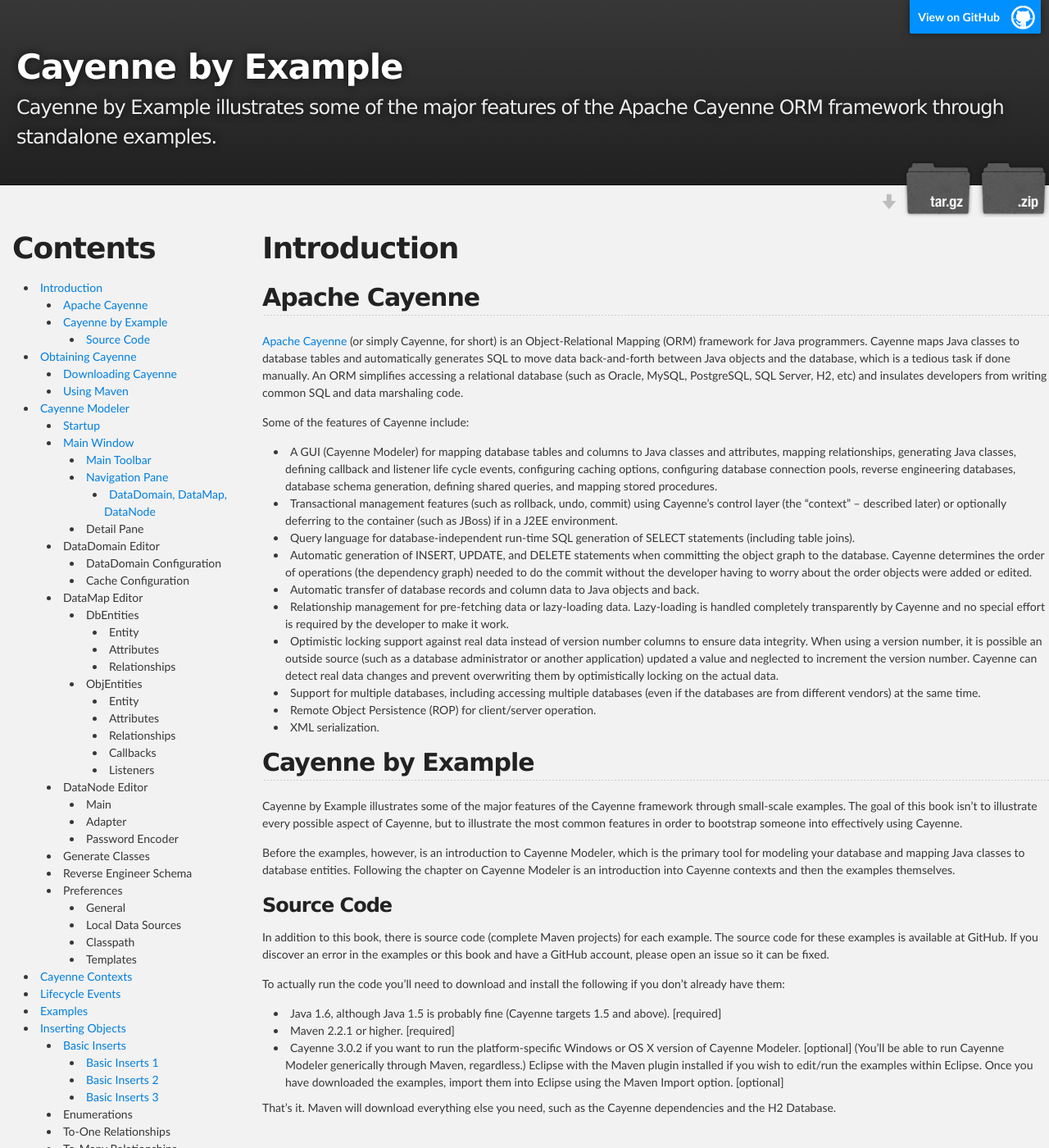
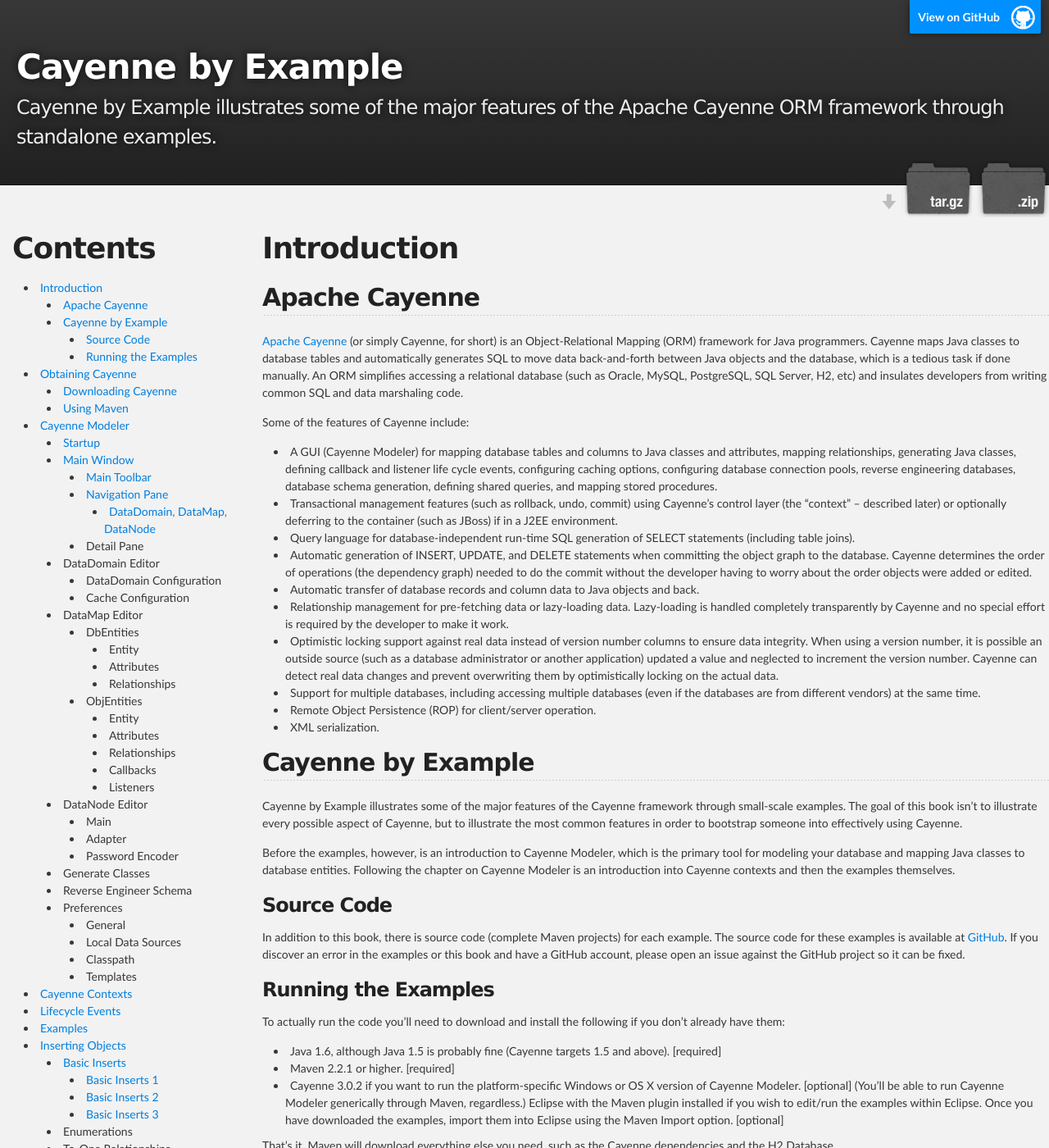
Before and after one commit to mrg/cbe, a Jekyll site: the page built from index.md, in a window 1280 px wide and 1400 px high. Shown: the whole window at 82% size. Built offline with Jekyll 4.4.1, drawn with Linux system fonts in a browser that asks for light colours; Markdown is read by kramdown in place of the engine named in the settings; some of the changed text lies outside the part shown.

Commit message:
Separated out a running the examples section and added to the sidebar.

```diff
--- a/_includes/sidebar.md
+++ b/_includes/sidebar.md
@@ -14,6 +14,7 @@
   * [Apache Cayenne]({{ root }}index.html#cayenne)
   * [Cayenne by Example]({{ root }}index.html#cbe)
     * [Source Code]({{ root }}index.html#source)
+    * [Running the Examples]({{ root }}index.html#running)
 * [Obtaining Cayenne]({{ root }}obtaining-cayenne.html)
   * [Downloading Cayenne]({{ root }}obtaining-cayenne.html#downloading)
   * [Using Maven]({{ root }}obtaining-cayenne.html#maven)
--- a/index.md
+++ b/index.md
@@ -30,7 +30,9 @@
 
 ### <a name="source">Source Code</a>
 
-In addition to this book, there is source code (complete Maven projects) for each example.  The source code for these examples is available at GitHub.  If you discover an error in the examples or this book and have a GitHub account, please open an issue so it can be fixed.
+In addition to this book, there is source code (complete Maven projects) for each example.  The source code for these examples is available at [GitHub](https://github.com/mrg/cbe).  If you discover an error in the examples or this book and have a GitHub account, please open an issue against the GitHub project so it can be fixed.
+
+### <a name="running">Running the Examples</a>
 
 To actually run the code you'll need to download and install the following if you don't already have them:
 
@@ -40,3 +42,5 @@
 Eclipse with the Maven plugin installed if you wish to edit/run the examples within Eclipse. Once you have downloaded the examples, import them into Eclipse using the Maven Import option.  [optional]
 
 That's it.  Maven will download everything else you need, such as the Cayenne dependencies and the H2 Database.
+
+To download Maven or the Maven Eclipse Plugin, see the links in the [Resources](credits-resources.html) section.   Downloading Cayenne separately or how to use it with Maven is covered in the next section.
```
